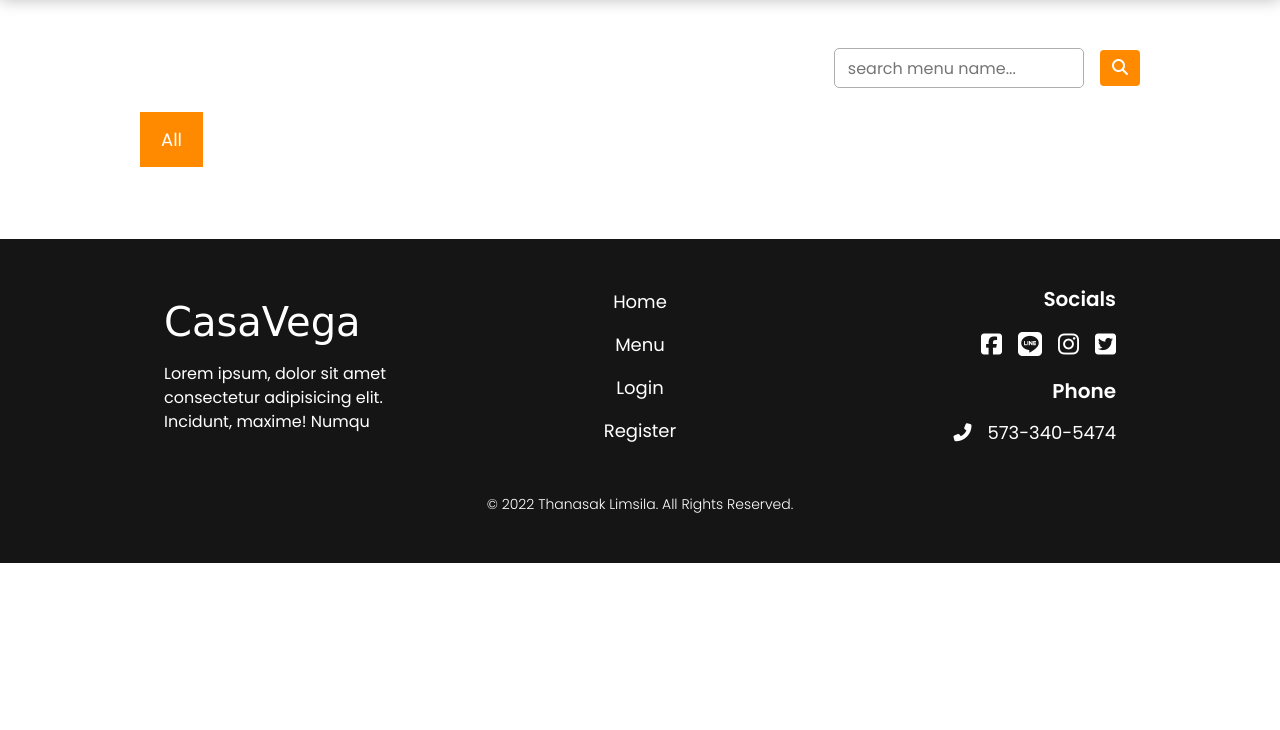
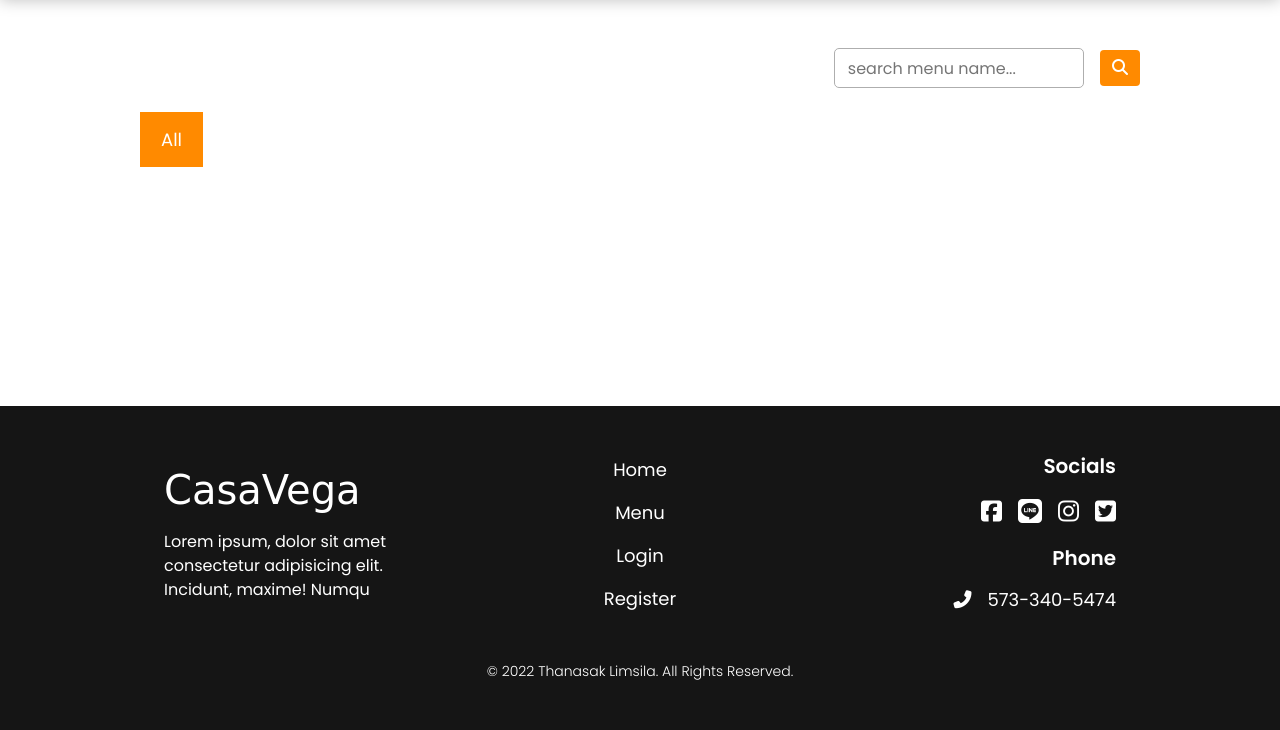
Before and after one commit to Dope21/restaurant-management, a PHP site: page /index.php?content=menu in a window 1280 px wide. Shown: the part 70-800 px from the top of the page. Run offline with PHP 8.4, Linux system fonts and the light colour scheme; data that the repository does not hold is empty; some libraries are stand-ins or nearby versions; some web fonts are replaced.

Commit message:
update 28/03/2022

```diff
--- a/components/footer.php
+++ b/components/footer.php
@@ -1,4 +1,4 @@
-<div class="container row py-5 text-white align-items-center gap-5 gap-md-0 mt-auto">
+<div class="container row py-5 text-white align-items-center gap-5 gap-md-0">
     <div class="col-md-4 footer__about">
         <h2 class="footer__logo">CasaVega</h2>
         <p class="mt-3 pe-0 pe-lg-5">Lorem ipsum, dolor sit amet consectetur adipisicing elit. Incidunt, maxime! Numqu </p>
--- a/style/_footer.scss
+++ b/style/_footer.scss
@@ -1,6 +1,7 @@
 .footer{
 
     background: $color-text;
+    margin-top: auto;
 
     &__logo{
         font-family: $font-logo;
--- a/style/main.css
+++ b/style/main.css
@@ -528,6 +528,7 @@ main {
 
 .footer {
   background: #151515;
+  margin-top: auto;
 }
 
 .footer__logo {
```
Also changed, not shown: 1 other file.
